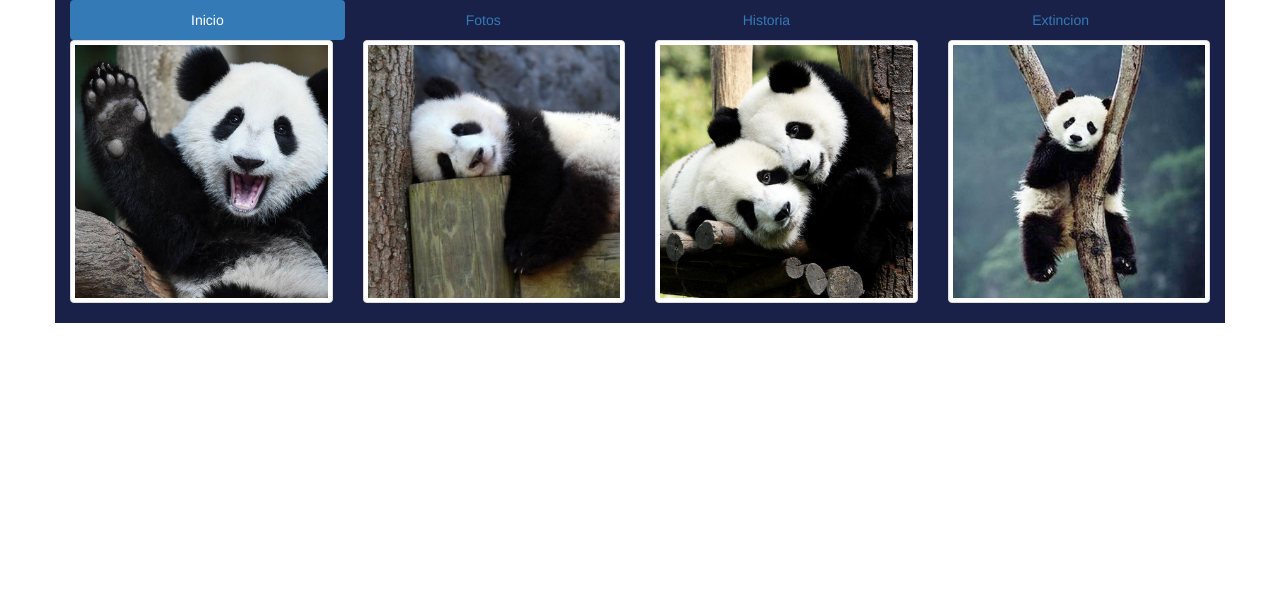
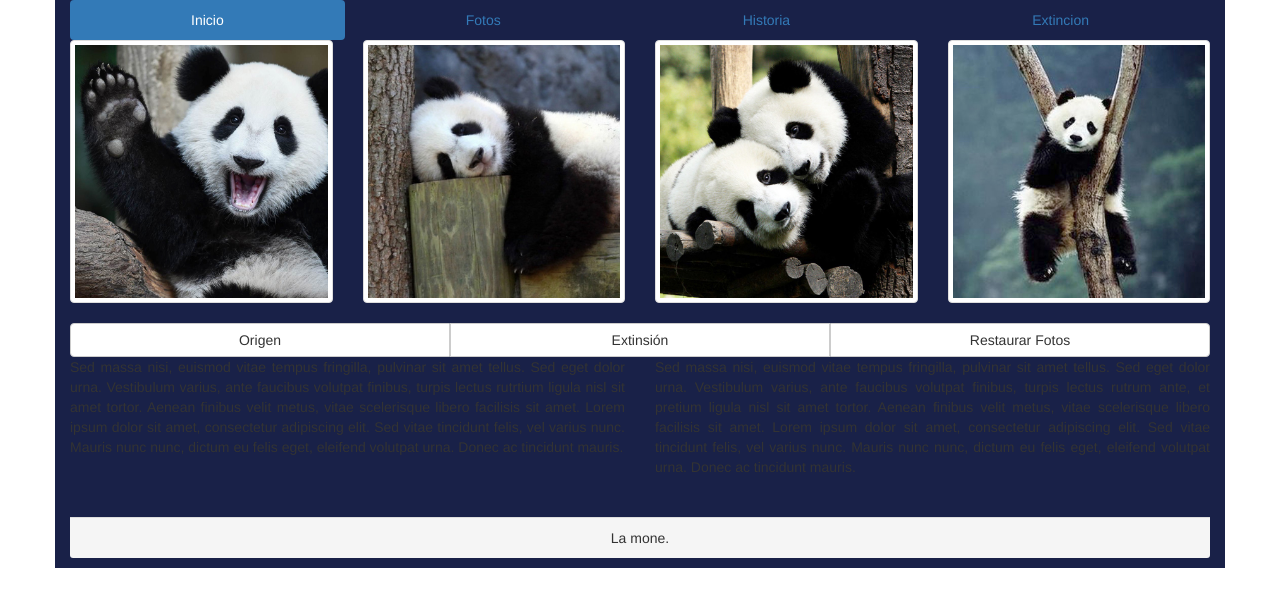
Before and after one commit to monerivas/pandasBootStrap, a plain HTML site: page index.html in a window 1280 px wide. Drawn offline with Linux system fonts and the light colour scheme; files that its build step writes are made by us from their sources.

Commit message:
maquetacion casi terminada

```diff
--- a/assets/css/main.css
+++ b/assets/css/main.css
@@ -1,3 +1,21 @@
 .container{
     background-color: #192148;
 }
+
+
+.position-wrap{
+	display: flex;
+	flex-wrap: wrap;
+}
+
+.header {
+    margin-bottom: 30px;
+}
+
+.center p {
+	text-align: center;
+}
+
+.justify p{
+	text-align: justify;
+}
--- a/index.html
+++ b/index.html
@@ -55,23 +55,29 @@
             </div>
         </section>
 
-        <!-- <section id="botones">
-            <button class="boton" id="botonOrigen">Origen</button>
-            <button class="boton" id="botonHistoria">Extinción</button>
-            <button class="boton" id="botonRestaurar">Restaurar Fotos</button>
+        <section class="btn-group btn-group-justified" role="group" aria-label="...">
+            <div class="btn-group" role="group">
+                <button type="button" class="btn btn-default">Origen</button>
+            </div>
+            <div class="btn-group" role="group">
+                <button type="button" class="btn btn-default">Extinsión</button>
+            </div>
+            <div class="btn-group" role="group">
+                <button type="button" class="btn btn-default">Restaurar Fotos</button>
+            </div>
         </section>
 
-        <section id="textos">
-            <p id="pOrigen">
-                Sed massa nisi, euismod vitae tempus fringilla, pulvinar sit amet tellus. Sed eget dolor urna. Vestibulum varius, ante faucibus volutpat finibus, turpis lectus rutrum ante, et pretium ligula nisl sit amet tortor. Aenean finibus velit metus, vitae scelerisque libero facilisis sit amet. Lorem ipsum dolor sit amet, consectetur adipiscing elit. Sed vitae tincidunt felis, vel varius nunc. Mauris nunc nunc, dictum eu felis eget, eleifend volutpat urna. Donec ac tincidunt mauris.
+         <section  class="row justify header" id="textos">
+            <p class="col-md-6" id="pOrigen">
+                Sed massa nisi, euismod vitae tempus fringilla, pulvinar sit amet tellus. Sed eget dolor urna. Vestibulum varius, ante faucibus volutpat finibus, turpis lectus rutrtium ligula nisl sit amet tortor. Aenean finibus velit metus, vitae scelerisque libero facilisis sit amet. Lorem ipsum dolor sit amet, consectetur adipiscing elit. Sed vitae tincidunt felis, vel varius nunc. Mauris nunc nunc, dictum eu felis eget, eleifend volutpat urna. Donec ac tincidunt mauris.
             </p>
-            <p id="pHistoria">
+            <p class="col-md-6" id="pHistoria">
                 Sed massa nisi, euismod vitae tempus fringilla, pulvinar sit amet tellus. Sed eget dolor urna. Vestibulum varius, ante faucibus volutpat finibus, turpis lectus rutrum ante, et pretium ligula nisl sit amet tortor. Aenean finibus velit metus, vitae scelerisque libero facilisis sit amet. Lorem ipsum dolor sit amet, consectetur adipiscing elit. Sed vitae tincidunt felis, vel varius nunc. Mauris nunc nunc, dictum eu felis eget, eleifend volutpat urna. Donec ac tincidunt mauris.
             </p>
         </section>
-        <footer>
-            La mone.
-        </footer>-->
+        <footer class="center">
+            <p class="panel-footer">La mone.</p>
+        </footer>
     </section>
 
 
```
